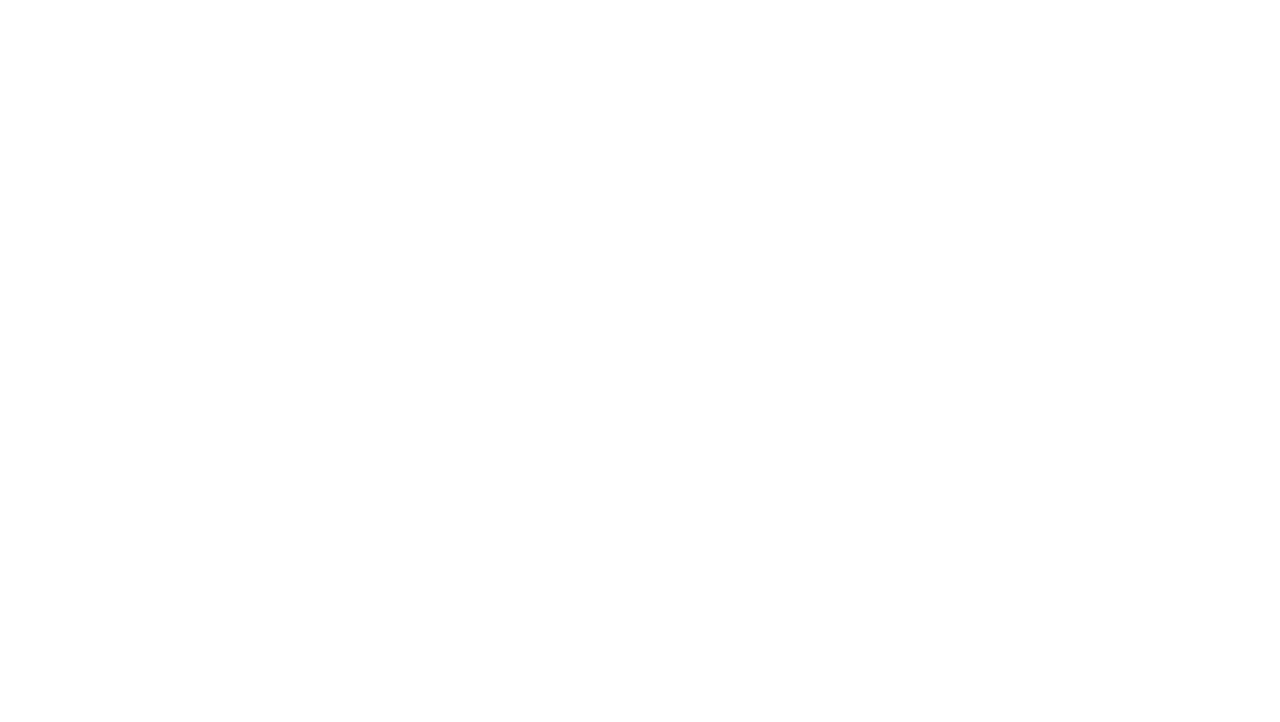
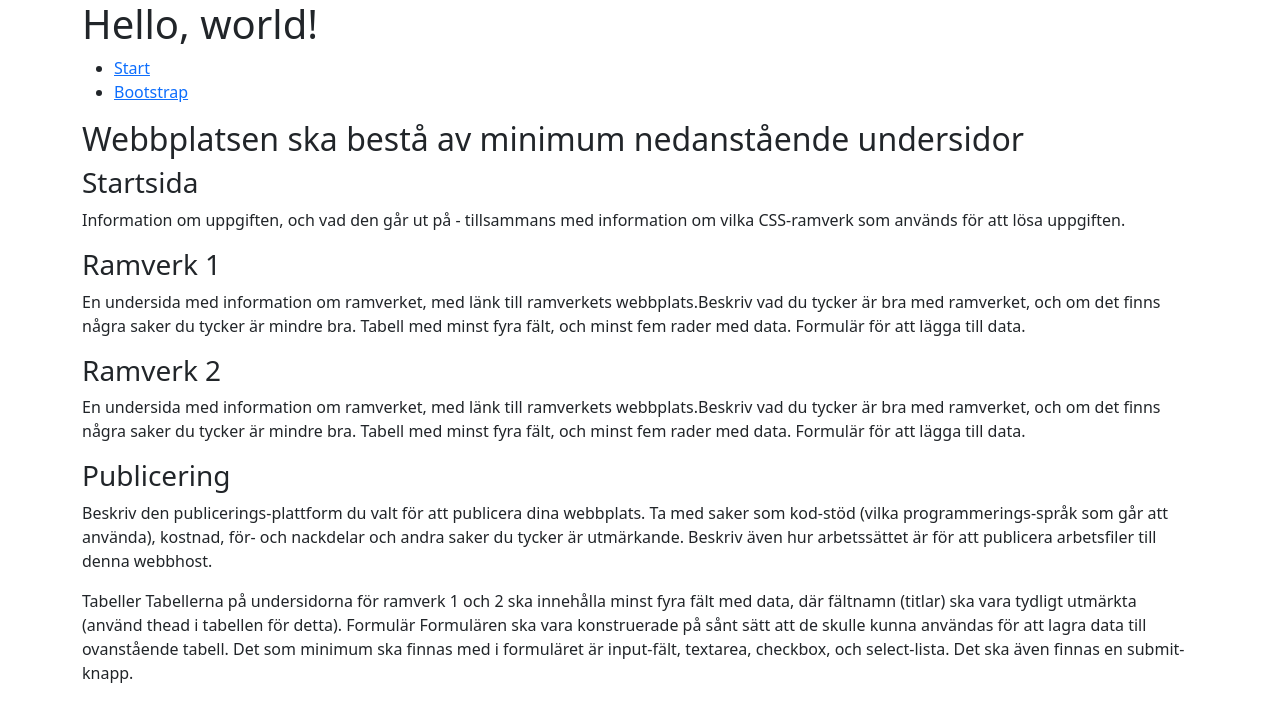
Before and after one commit to emmaelmberg/emmaelmberg.github.io, a plain HTML site: page index.html in a window 1280 px wide. Drawn offline with nearby package versions, Linux system fonts and the light colour scheme.

Commit message:
Update index.html

```diff
--- a/index.html
+++ b/index.html
@@ -1,11 +1,43 @@
-<!DOCTYPE html>
+<!doctype html>
 <html lang="sv">
-<head>
-    <meta charset="UTF-8">
-    <meta name="viewport" content="width=device-width, initial-scale=1.0">
-    <title>Test</title>
-</head>
-<body>
+  <head>
+    <meta charset="utf-8">
+    <meta name="viewport" content="width=device-width, initial-scale=1">
+    <title>Bootstrap demo</title>
+    <link href="https://cdn.jsdelivr.net/npm/bootstrap@5.3.1/dist/css/bootstrap.min.css" rel="stylesheet" integrity="sha384-4bw+/aepP/YC94hEpVNVgiZdgIC5+VKNBQNGCHeKRQN+PtmoHDEXuppvnDJzQIu9" crossorigin="anonymous">
+  </head>
+  <body>
+    <div class="container">
+        <h1>Hello, world!</h1>
+        <nav>
+            <ul>
+                <li><a href="index.html">Start</a></li>
+                <li><a href="bootstrap.html">Bootstrap</a></li>
+            </ul>
+        </nav>
+        <h2>Webbplatsen ska bestå av minimum nedanstående undersidor</h2>
+        <h3>Startsida</h3>
+        <p>Information om uppgiften, och vad den går ut på - tillsammans med information om vilka CSS-ramverk som används för att lösa uppgiften.</p>
 
-</body>
+        <h3>Ramverk 1</h3>
+        <p>En undersida med information om ramverket, med länk till ramverkets webbplats.Beskriv vad du tycker är bra med ramverket, och om det finns några saker du tycker är mindre bra. Tabell med minst fyra fält, och minst fem rader med data. Formulär för att lägga till data.</p>
+
+        <h3>Ramverk 2</h3>
+        <p>En undersida med information om ramverket, med länk till ramverkets webbplats.Beskriv vad du tycker är bra med ramverket, och om det finns några saker du tycker är mindre bra. Tabell med minst fyra fält, och minst fem rader med data. Formulär för att lägga till data.</p>
+
+        <h3>Publicering</h3>
+        <p>Beskriv den publicerings-plattform du valt för att publicera dina webbplats. Ta med saker som kod-stöd (vilka programmerings-språk som går att använda), kostnad, för- och nackdelar och andra saker du tycker är utmärkande. Beskriv även hur arbetssättet är för att publicera arbetsfiler till denna webbhost.</p>
+
+        <p>Tabeller
+
+            Tabellerna på undersidorna för ramverk 1 och 2 ska innehålla minst fyra fält med data, där fältnamn (titlar) ska vara tydligt utmärkta (använd thead i tabellen för detta).
+
+            Formulär
+
+            Formulären ska vara konstruerade på sånt sätt att de skulle kunna användas för att lagra data till ovanstående tabell.
+            Det som minimum ska finnas med i formuläret är input-fält, textarea, checkbox, och select-lista.
+            Det ska även finnas en submit-knapp.</p>
+      </div>
+    <script src="https://cdn.jsdelivr.net/npm/bootstrap@5.3.1/dist/js/bootstrap.bundle.min.js" integrity="sha384-HwwvtgBNo3bZJJLYd8oVXjrBZt8cqVSpeBNS5n7C8IVInixGAoxmnlMuBnhbgrkm" crossorigin="anonymous"></script>
+  </body>
 </html>
```
